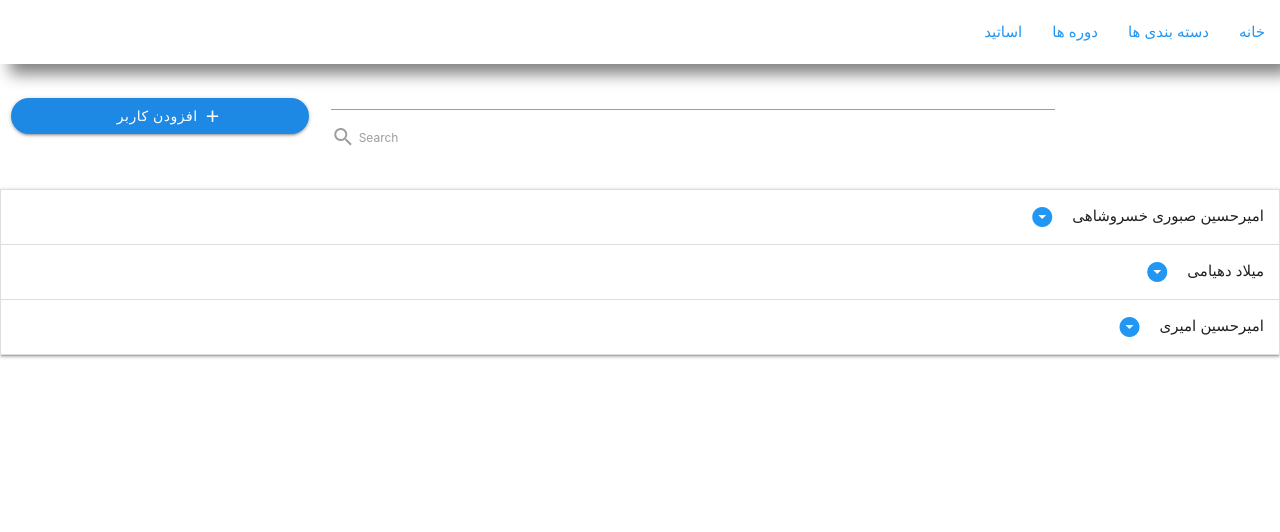
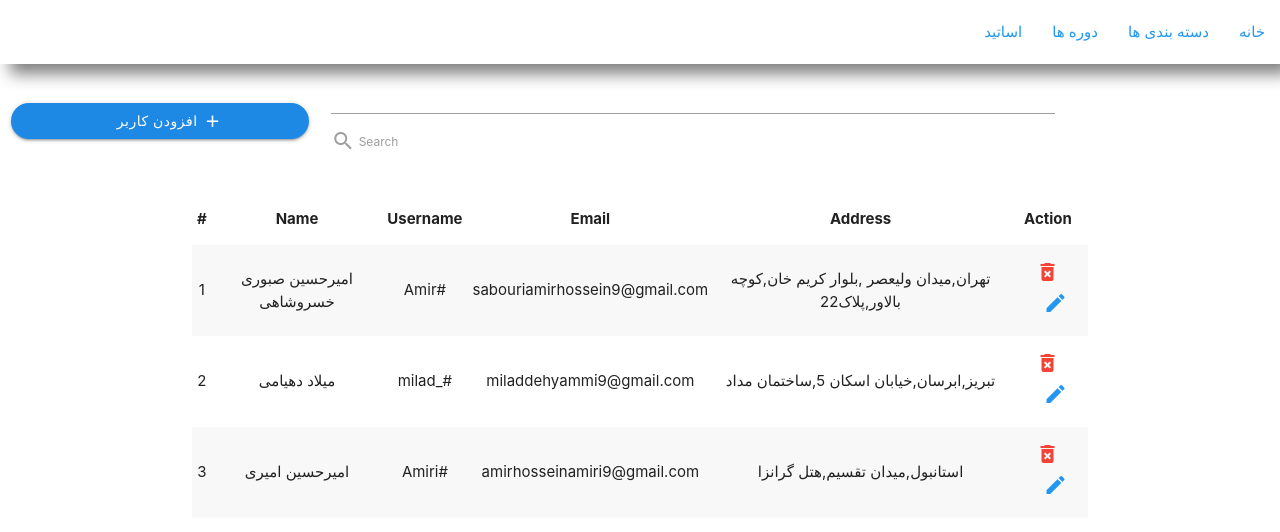
Before and after one commit to amirhossein-sabouri/Frontend-Project, a plain HTML site: page assets/user.html in a window 1280 px wide. Drawn offline with Linux system fonts and the light colour scheme.

Commit message:
designing of website completed

```diff
--- a/assets/css/style.css
+++ b/assets/css/style.css
@@ -12,10 +12,14 @@
 }
 }
 
-.users_list_item .users_list_arrow_icon{
-   transition: all 350ms ease;
-}
+
 
 .users_list_item.active .users_list_arrow_icon{
     transform: rotate(180deg);
 }
+.users_list_item.active,.users_list_item.users_list_item.active .collapsible-header{
+    background-color: rgba(105, 110, 108, 0.21);
+}
+table.highlight > tbody > tr:hover {
+    background-color: rgba(117, 160, 218, 0.233);
+  }
--- a/assets/user.html
+++ b/assets/user.html
@@ -49,16 +49,17 @@
 
           <!--navbar section------------end------->
           <!---content-----section------------start---------------->
-                  <section id="top_action_section" class="row">
+                  <section id="top_action_section" class="row ">
                     <!-----add button--------------------------------------------->
-                    <div class="p-l-10 p-r-10 p-t-20 col s12 m4 l3">
+                    <div class="p-l-10 p-r-10 p-t-20 col s12 m4 l3 m-t-5 m-b-0
+                    ">
                         <button class="waves-effect waves-light btn blue darken-1 p-l-35 p-l-35 w-full rounded_pill flex-c ">
                             افزودن کاربر
                             <i class="material-icons m-l-5">add</i>
                         </button>
                     </div>
                     <!------search box--------------------------------------------->
-                        <div class="row col s12 m8 l7">
+                        <div class="row col s12 m8 l7 m-t-4">
                               <input id="search" type="text" class="validate">
                               <label for="search">
                                 <i class="material-icons pos-relative top-7">search</i>
@@ -69,11 +70,11 @@
 
                         </div>
                         </section>
-                        <!--User Section Field -------------------------------------------------------------------->
+                        <!-------User Section Field -------------------------------------------------------------------->
                         <section class="user_list_section">
-                        <ul class="collapsible">
+                        <ul class="collapsible hide-on-med-and-up">
                             <li class="users_list_item">
-                                <div class="collapsible-header right-align-flex"><i class="material-icons blue-text darken-3 users_list_arrow_icon">arrow_drop_down_circle</i>امیرحسین صبوری خسروشاهی</div>
+                                <div class="collapsible-header right-align-flex"><i class="material-icons blue-text darken-3 trans-0-4 users_list_arrow_icon">arrow_drop_down_circle</i>امیرحسین صبوری خسروشاهی</div>
                                 <div class="collapsible-body">
                                     <div class="p-all-5 right-align-flex">
                                         <span class="f-bold">نام کاربری :</span>
@@ -83,23 +84,41 @@
                                         <span class="f-bold">ایمیل :</span>
                                         <span>sabouriamirhossein9@gmail.com</span>
                                     </div>
+                                    <div class="p-all-5 right-align-flex">
+                                        <span class="f-bold">ادرس :</span>
+                                        <span>تهران,میدان ولیعصر ,بلوار کریم خان,کوچه بالاور,پلاک2</span>
+                                    </div>
+                                    <div class="p-all-5 right-align-flex">
+                                        <span class="f-bold">اکشن :</span>
+                                        <i class="material-icons red-text m-r-6 m-l-5">delete_forever</i>
+                                        <i class="material-icons blue-text m-l-15">edit</i>
+                                    </div>
                                 </div>
                               </li>
                               <li class="users_list_item">
-                                <div class="collapsible-header right-align-flex"><i class="material-icons blue-text darken-3 users_list_arrow_icon">arrow_drop_down_circle</i>میلاد دهیامی</div>
+                                <div class="collapsible-header right-align-flex"><i class="material-icons blue-text darken-3 trans-0-4 users_list_arrow_icon">arrow_drop_down_circle</i>میلاد دهیامی</div>
                                 <div class="collapsible-body">
                                     <div class="p-all-5 right-align-flex">
                                         <span class="f-bold">نام کاربری :</span>
-                                        <span>Amir#</span>
+                                        <span>milad_#</span>
                                     </div>
                                     <div class="p-all-5 right-align-flex">
                                         <span class="f-bold">ایمیل :</span>
                                         <span>miladdehyammi9@gmail.com</span>
                                     </div>
+                                    <div class="p-all-5 right-align-flex">
+                                        <span class="f-bold">ادرس :</span>
+                                        <span>تبریز,ابرسان,خیابان اسکان 5,ساختمان مداد</span>
+                                    </div>
+                                    <div class="p-all-5 right-align-flex">
+                                        <span class="f-bold">اکشن :</span>
+                                        <i class="material-icons red-text m-r-6 m-l-5">delete_forever</i>
+                                        <i class="material-icons blue-text m-l-15">edit</i>
+                                    </div>
                                 </div>
                               </li>
                               <li class="users_list_item">
-                                <div class="collapsible-header right-align-flex"><i class="material-icons blue-text darken-3 users_list_arrow_icon">arrow_drop_down_circle</i>امیرحسین امیری</div>
+                                <div class="collapsible-header right-align-flex"><i class="material-icons blue-text darken-3 trans-0-4 users_list_arrow_icon">arrow_drop_down_circle</i>امیرحسین امیری</div>
                                 <div class="collapsible-body">
                                     <div class="p-all-5 right-align-flex">
                                         <span class="f-bold">نام کاربری :</span>
@@ -109,9 +128,67 @@
                                         <span class="f-bold">ایمیل :</span>
                                         <span>amirhosseinamiri9@gmail.com</span>
                                     </div>
+                                    <div class="p-all-5 right-align-flex">
+                                        <span class="f-bold">ادرس :</span>
+                                        <span>استانبول,میدان تقسیم,هتل گرانزا</span>
+                                    </div>
+                                    <div class="p-all-5 right-align-flex">
+                                        <span class="f-bold">اکشن :</span>
+                                        <i class="material-icons red-text m-r-6 m-l-5">delete_forever</i>
+                                        <i class="material-icons blue-text m-l-15">edit</i>
+                                    </div>
                                 </div>
                               </li>
                         </ul>
+                        <div class="hide-on-med-and-down show-on-medium-and-up container">
+                            <table class="striped highlight centered">
+                                <thead>
+                                    <tr>
+                                        <th>#</th>
+                                        <th>Name</th>
+                                        <th>Username</th>
+                                        <th>Email</th>
+                                        <th>Address</th>
+                                        <th>Action</th>
+                                    </tr>
+                                </thead>
+                                <tbody>
+                                    <tr>
+                                        <td>1</td>
+                                        <td>امیرحسین صبوری خسروشاهی</td>
+                                        <td>Amir#</td>
+                                        <td>sabouriamirhossein9@gmail.com</td>
+                                        <td>تهران,میدان ولیعصر ,بلوار کریم خان,کوچه بالاور,پلاک22</td>
+                                        <td>
+                                            <i class="material-icons red-text m-r-6 m-l-5">delete_forever</i>
+                                            <i class="material-icons blue-text m-l-15">edit</i>
+                                        </td>
+                                    </tr>
+                                    <tr>
+                                        <td>2</td>
+                                        <td>میلاد دهیامی</td>
+                                        <td>milad_#</td>
+                                        <td>miladdehyammi9@gmail.com</td>
+                                        <td>تبریز,ابرسان,خیابان اسکان 5,ساختمان مداد</td>
+                                        <td>
+                                            <i class="material-icons red-text m-r-6 m-l-5">delete_forever</i>
+                                            <i class="material-icons blue-text m-l-15">edit</i>
+                                        </td>
+                                    </tr>
+                                    <tr>
+                                        <td>3</td>
+                                        <td>امیرحسین امیری</td>
+                                        <td>Amiri#</td>
+                                        <td>amirhosseinamiri9@gmail.com</td>
+                                        <td>استانبول,میدان تقسیم,هتل گرانزا</td>
+                                        <td>
+                                            <i class="material-icons red-text m-r-6 m-l-5">delete_forever</i>
+                                            <i class="material-icons blue-text m-l-15">edit</i>
+                                        </td>
+                                    </tr>
+                                </tbody>
+                            </table>
+                        </div>
                     </section>
 
 
```
